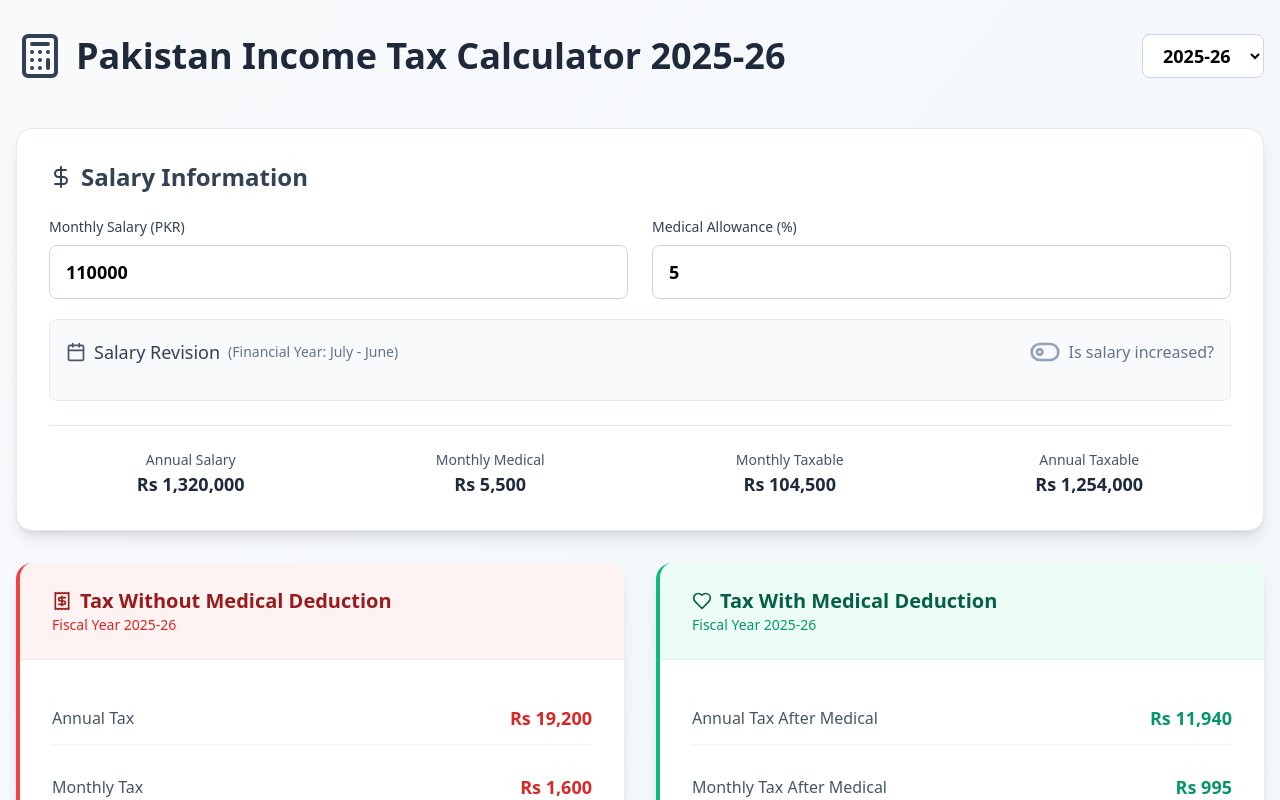
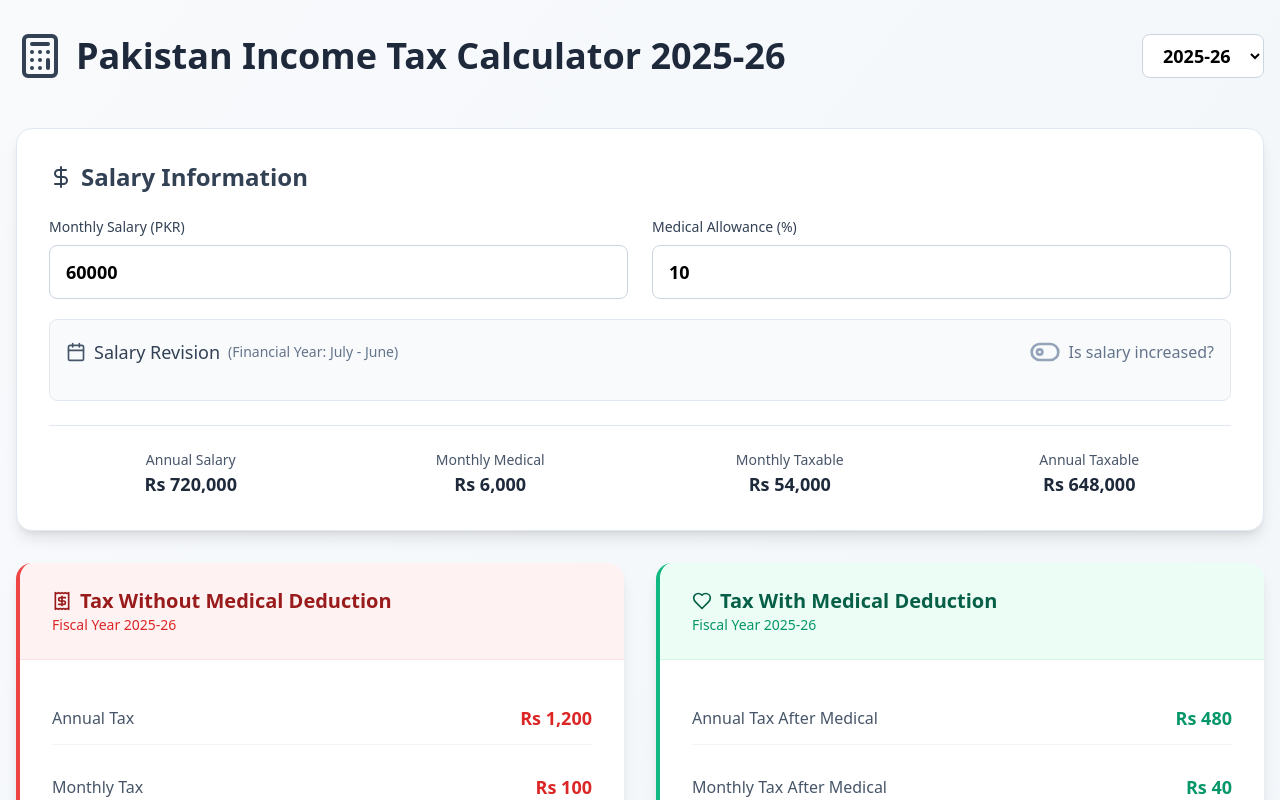
Before and after one commit to Muhammadshahryarminhas/TaxCalculator, a React (Vite) app: page / in a window 1280 px wide. Shown: the top 800 px of the page. Built offline with nearby package versions, Linux system fonts and the light colour scheme.

Commit message:
change the default values of monthly tax

```diff
--- a/src/App.tsx
+++ b/src/App.tsx
@@ -77,11 +77,11 @@ const calculateTax = (annualSalary: number, fiscalYear: string): number => {
 
 function App() {
   const [fiscalYear, setFiscalYear] = useState<string>('2025-26');
-  const [monthlySalary, setMonthlySalary] = useState<number>(110000);
-  const [medicalPercentage, setMedicalPercentage] = useState<number>(5);
+  const [monthlySalary, setMonthlySalary] = useState<number>(60000);
+  const [medicalPercentage, setMedicalPercentage] = useState<number>(10);
   const [isRevised, setIsRevised] = useState<boolean>(false);
   const [revisionMonth, setRevisionMonth] = useState<number>(7);
-  const [newSalary, setNewSalary] = useState<number>(110000);
+  const [newSalary, setNewSalary] = useState<number>(60000);
 
   const months = [
     { value: 7, label: 'July', short: 'Jul', order: 1 },
```
